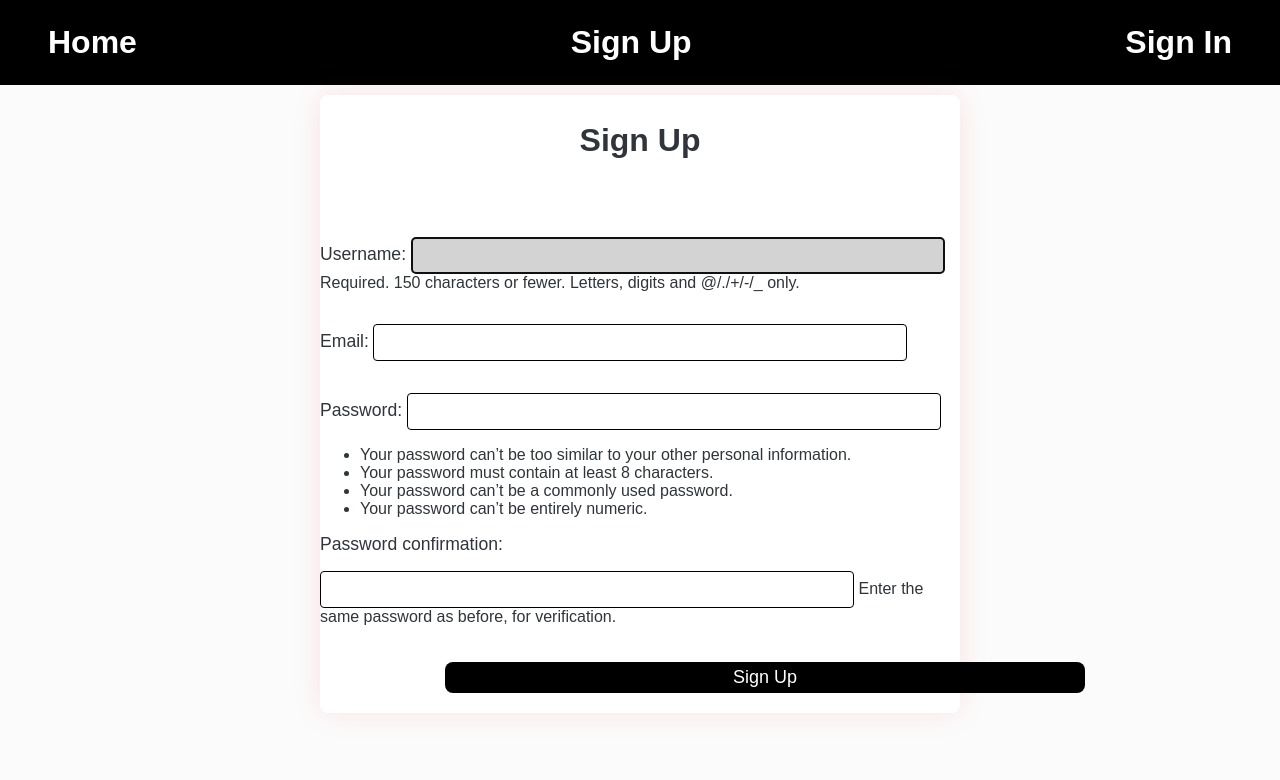
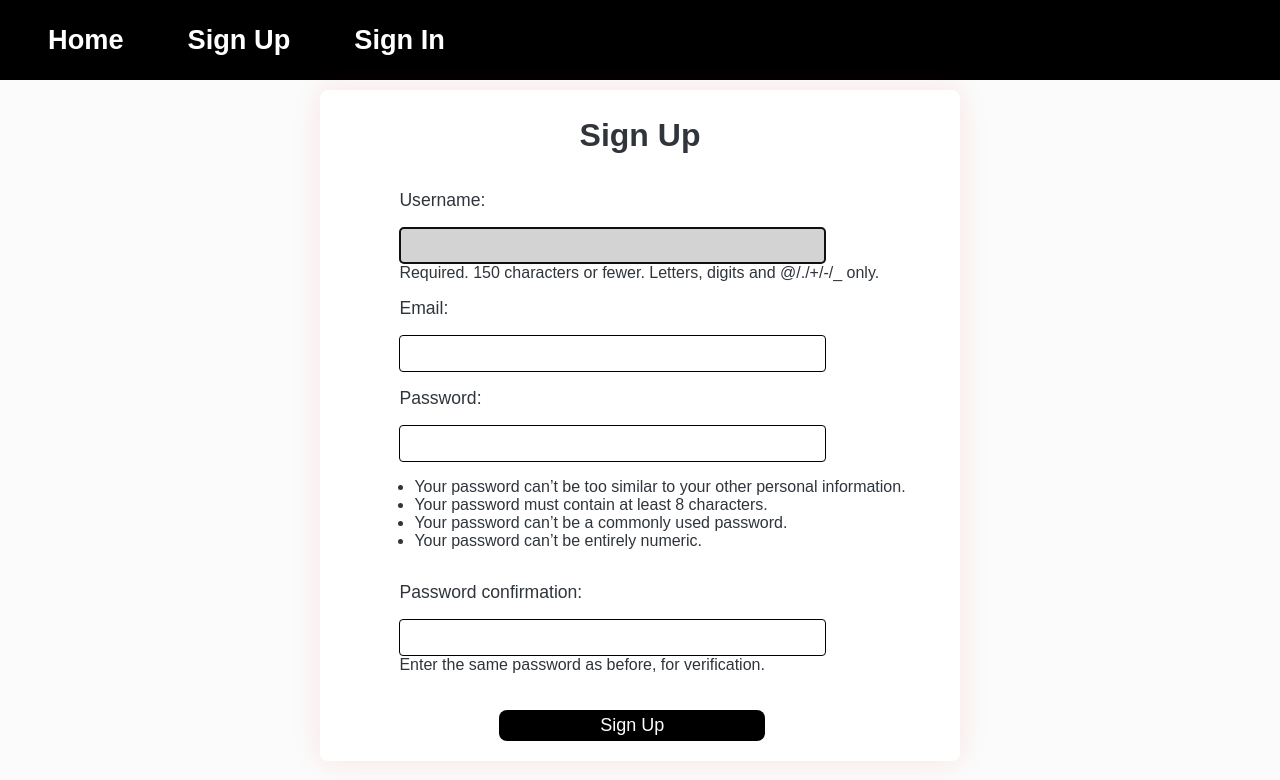
Before and after one commit to dwgth4i/blogs-in-django, a Django app: page /signup/ in a window 1280 px wide. Shown: the top 780 px of the page. Run offline with Django 5.2, Linux system fonts and the light colour scheme.

Commit message:
Add files via upload

```diff
--- a/mysite/faq/static/faq/css/style.css
+++ b/mysite/faq/static/faq/css/style.css
@@ -15,6 +15,18 @@ form.ask-form {
     }
   }
 }
+form.signup-form{
+  p{
+    display:grid;
+    margin-left:25px;
+  }
+}
+form.signin-form{
+  p{
+    margin-left:25px;
+  }
+}
+
 form input[type="text"],
 form input[type="password"],
 form input[type="email"] {
@@ -38,7 +50,7 @@ form input[type="email"]:focus {
   font-size: large;
   margin: 20px 0px 20px 0px;
   padding: 5px 0px 5px 0px;
-  width: 100%;
+  width: 50%;
   border: none;
   color: #ffffff;
   transition: transform 3s ease;
@@ -61,6 +73,7 @@ form input[type="email"]:focus {
 }
 
 .signinup-header {
+  margin-bottom: 0px;
   font-size: 200%;
   display: flex;
   flex-direction: column;
@@ -157,7 +170,7 @@ form input[type="email"]:focus {
 .nav-list {
   list-style: none;
   display: flex;
-  justify-content: space-between;
+  /*justify-content: space-between;*/
   align-items: center;
   margin: 0;
   padding: 0;
@@ -180,7 +193,7 @@ form input[type="email"]:focus {
 
 .welcome-message {
   color: #ffffff;
-  margin: 0;
+  margin-left: 530px;
 }
 
 .logout-form {
@@ -188,6 +201,11 @@ form input[type="email"]:focus {
 }
 
 .nav-button {
+  FONT-WEIGHT: 600;
+  font-size: 1.0em;
+  top: 35px;
+  right: 10px;
+  position: absolute;
   background-color: #dc3545;
   color: #ffffff;
   border: none;
@@ -207,7 +225,7 @@ form input[type="email"]:focus {
   padding: 0.5rem 1rem;
   cursor: pointer;
   transition: background-color 0.3s ease;
-  font-size: 200%;
+  font-size: 170%;
 }
 main {
   padding: 2rem;
```
